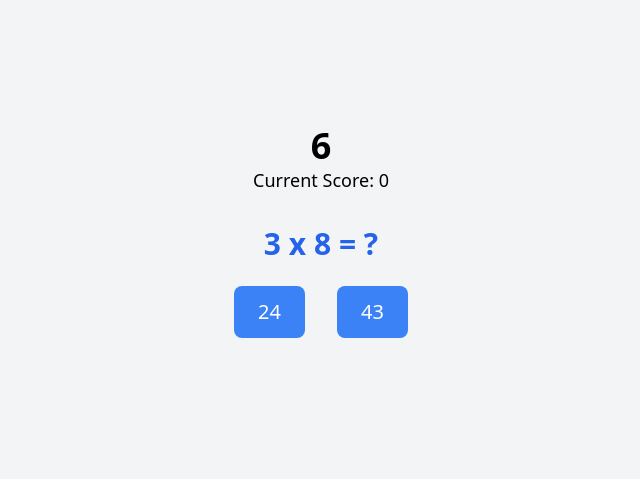
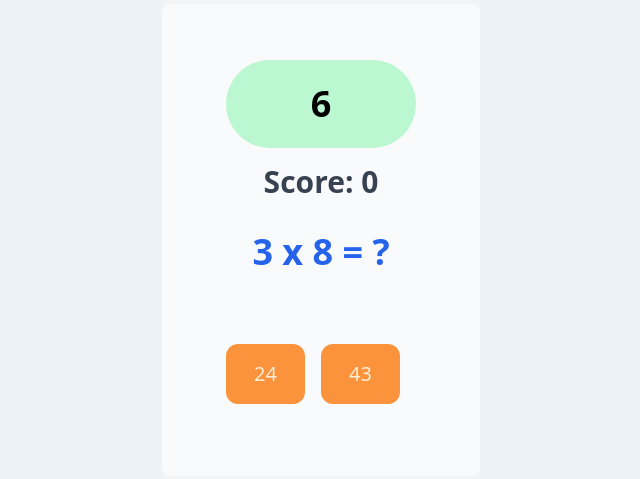
Before and after one commit to phongtn/MathChallenge, a website: page index.html in a window 1280 px wide. Shown: the part 160-639 px from the top of the page, without its empty margins (319-959 px from the left). Drawn offline with nearby package versions, Linux system fonts and the light colour scheme.

Commit message:
add tailwind css

```diff
--- a/index.html
+++ b/index.html
@@ -1,15 +1,19 @@
-<!DOCTYPE html>
+<!doctype html>
 <html lang="en">
+
 <head>
-    <meta charset="UTF-8">
-    <title>Multiplication Challenge</title>
-    <script src="https://cdn.tailwindcss.com"></script>
+	<meta charset="utf-8">
+	<meta http-equiv="X-UA-Compatible" content="IE=edge">
+	<meta name="viewport" content="width=device-width, initial-scale=1">
+	<link href="src/output.css" rel="stylesheet">
+</head>
 <style>
 	/* Inline CSS for specific styles */
 	/* Add your styles here */
 	.bg-blue-500 {
-            background-color: #16a34a;
+		background-color: rgb(14 165 233/var(--tw-bg-opacity));
 	}
+
 	#container {
 		display: flex;
 		flex-direction: column;
@@ -31,7 +35,7 @@
 		let timeLeft = duration;
 		timer = setInterval(function () {
 			display.textContent = timeLeft;
-                document.getElementById('score').textContent = `Current Score: ${score}`; // Display score
+			document.getElementById('score').textContent = `Score: ${score}`; // Display score
 			if (--timeLeft < 0) {
 				generateProblem();
 				clearInterval(timer); // Clear the timer
@@ -81,7 +85,7 @@
 
 		// Check if user selected the correct answer
 		if (selectedNumber === correctAnswer) {
-                score += 2; // Increment score by 2 for correct answer
+			score += 1; // Increment score by 1 for correct answer
 			generateProblem();
 			playCorrectSound();
 		} else {
@@ -98,30 +102,39 @@
 		generateProblem();
 	};
 </script>
-</head>
-<body class="bg-gray-100">
-    <!-- Audio elements for correct and incorrect sounds -->
+
+<body class="h-screen overflow-hidden flex items-center justify-center" style="background: #edf2f7;">
+
 	<audio id="correctSound" src="correct.mp3" preload="auto"></audio>
 	<audio id="wrongSound" src="wrong.mp3" preload="auto"></audio>
-     <div class="flex flex-col items-center justify-center min-h-screen">
+
+	<div class="flex min-h-screen items-center justify-center bg-gray-100">
+		<div class="rounded-lg bg-gray-50 px-16 py-14">
 			<div class="text-center mb-8">
-            <div id="countdown" class="text-4xl font-bold">
-                <!-- Countdown timer will be displayed here -->
+
+				<div id="countdown" class="text-4xl font-bold rounded-full bg-green-200 p-6">
 				</div>
-            <div id="score" class="text-lg">
-                Score: 0 <!-- Display initial score -->
+
+				<div id="score" class="my-4 text-center text-3xl font-semibold text-gray-700">
+					Score: 0
 				</div>
 			</div>
 
-        <div id="problem" class="text-3xl font-bold text-blue-600 mb-6">
+			<div id="problem" class="text-center text-4xl font-bold text-blue-600 mb-8">
 				<!-- Multiplication problem will be displayed here -->
 			</div>
 
 			<div id="options" class="flex justify-center">
-            <!-- Two result options will be displayed here -->
-            <button onclick="checkAnswer(1)"  class="bg-blue-500 text-white px-6 py-3 mb-4 mr-4 rounded-lg text-xl">Option 1</button>
-            <button onclick="checkAnswer(2)" class="bg-blue-500 text-white px-6 py-3 mb-4 ml-4 rounded-lg text-xl">Option 2</button>
+				<button onclick="checkAnswer(1)"
+					class="mx-auto mt-10 block rounded-xl border-4 border-transparent bg-orange-400 px-6 py-3 mb-4 mr-4 rounded-lg text-xl font-medium text-orange-100 outline-8 hover:outline hover:duration-300">Track
+					Order</button>
+
+				<button onclick="checkAnswer(2)"
+					class="mx-auto mt-10 block rounded-xl border-4 border-transparent bg-orange-400 px-6 py-3 mb-4 mr-4 rounded-lg text-xl font-medium text-orange-100 outline-8 hover:outline hover:duration-300">Track
+					Order</button>
+			</div>
 		</div>
 	</div>
 </body>
+
 </html>
--- /dev/null
+++ b/src/input.css
@@ -0,0 +1,3 @@
+@tailwind base;
+@tailwind components;
+@tailwind utilities;
--- /dev/null
+++ b/tailwind.config.js
@@ -0,0 +1,8 @@
+/** @type {import('tailwindcss').Config} */
+module.exports = {
+    content: ["./src/**/*.{html,js}", "*.html"],
+    theme: {
+      extend: {},
+    },
+    plugins: [],
+  }
```
Also changed, not shown: package.json (added, +8 -0 lines), src/output.css (added), 1 other file. Lines whose indentation alone changed are shown as unchanged.
